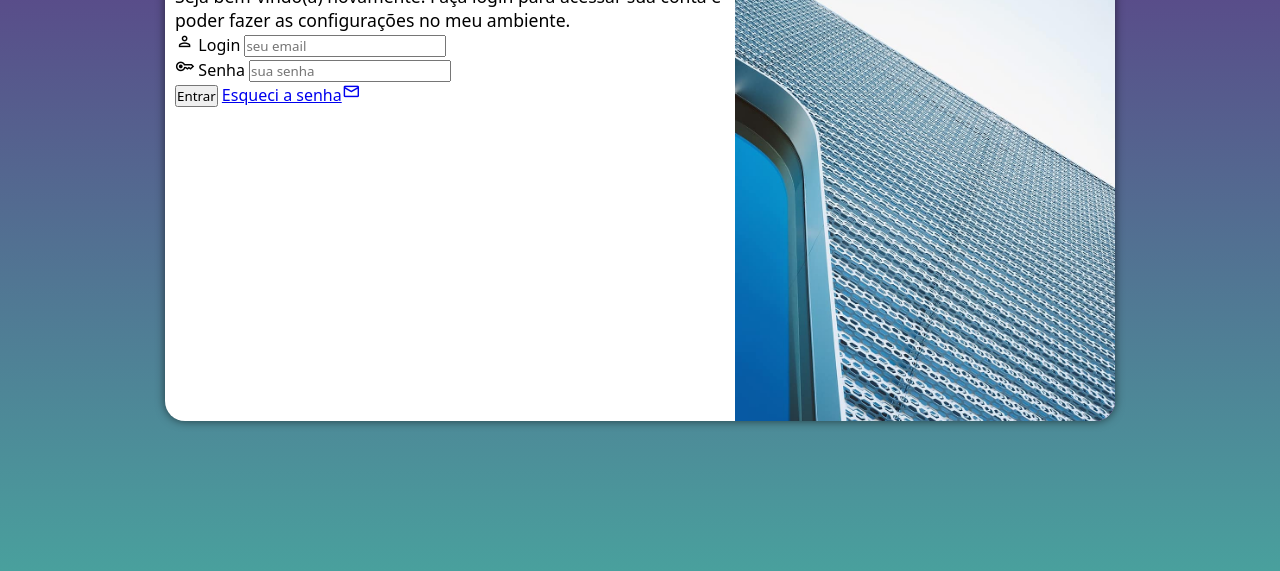
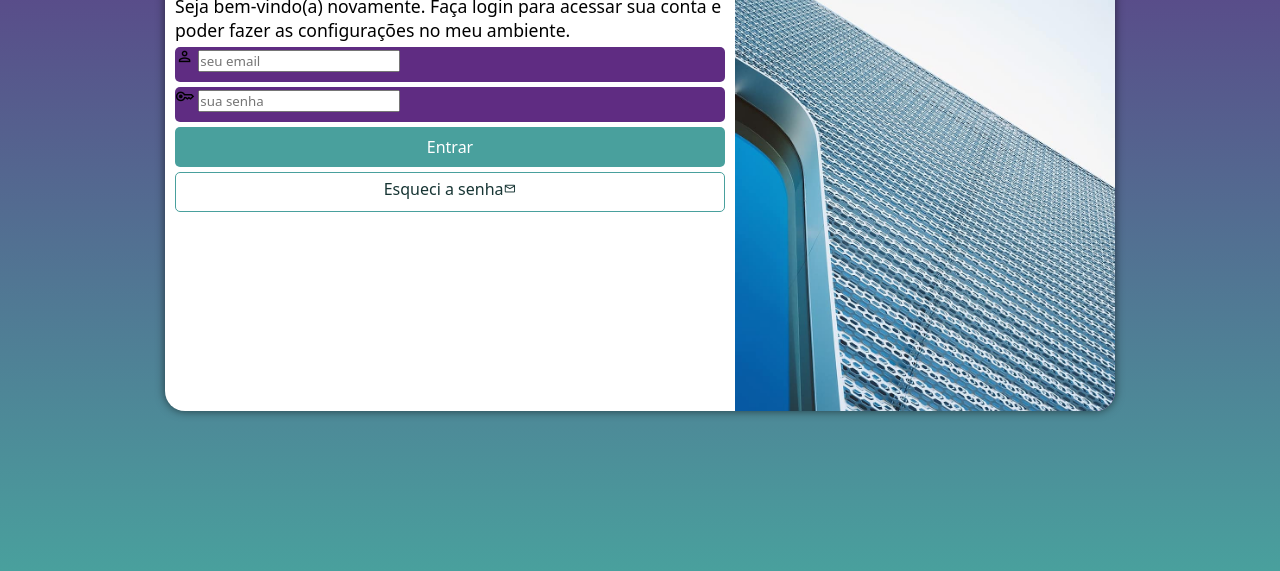
Before and after one commit to winiciusbrito/projeto-login, a plain HTML site: page index.html in a window 1280 px wide. Shown: the part 229-800 px from the top of the page. Drawn offline with nearby package versions, Linux system fonts and the light colour scheme.

Commit message:
Formatação do form

```diff
--- a/css/style.css
+++ b/css/style.css
@@ -34,7 +34,7 @@ section#login {
 
     background-color: #ffffff;
     width: 260px;
-    height: 500px;
+    height: 480px;
     border-radius: 20px;
     box-shadow: 0px 0px 10px #00000090;
 }
@@ -59,3 +59,59 @@ section#login > div#formulario {
 div#formulario > h1 {
     text-align: center;
 }
+
+div#formulario > p {
+    font-size: 0.8em;
+}
+
+form > div.campo {
+    background-color: #5f2c82;
+    display: block;
+    width: 100%;
+    height: 35px;
+    border-radius: 5px;
+    margin: 5px 0px;
+}
+
+div.campo > label {
+    display: none;
+}
+
+form > div > input[type="submit"] {
+    display: block;
+    font-size: 1em;
+    width: 100%;
+    height: 40px;
+    background-color: #49a09d;
+    color: #ffffff;
+    border: none;
+    border-radius: 5px;
+}
+
+form > div > input[type="submit"]:hover {
+    background-color: #2b615f;
+}
+
+form > div > a.botao {
+    display: block;
+    text-align: center;
+    font-size: 1em;
+    width: 100%;
+    height: 40px;
+    margin-top: 5px;
+    padding-top: 5px;
+    background-color: #ffffff;
+    color: #173534;
+    border: 1px solid #49a09d;
+    border-radius: 5px;
+    text-decoration: none;
+
+}
+
+form > div > a.botao:hover {
+    background-color: #60d4d1;
+}
+
+form > div > a.botao > span {
+    font-size: 0.8em;
+}
--- a/index.html
+++ b/index.html
@@ -30,7 +30,7 @@
                     </div>
                     <div>
                         <input type="submit" value="Entrar">
-                        <a href="esqueci.html">
+                        <a href="esqueci.html" class="botao">
                             Esqueci a senha<span class="material-symbols-outlined">mail</span>
                         </a>
                     </div>
```
